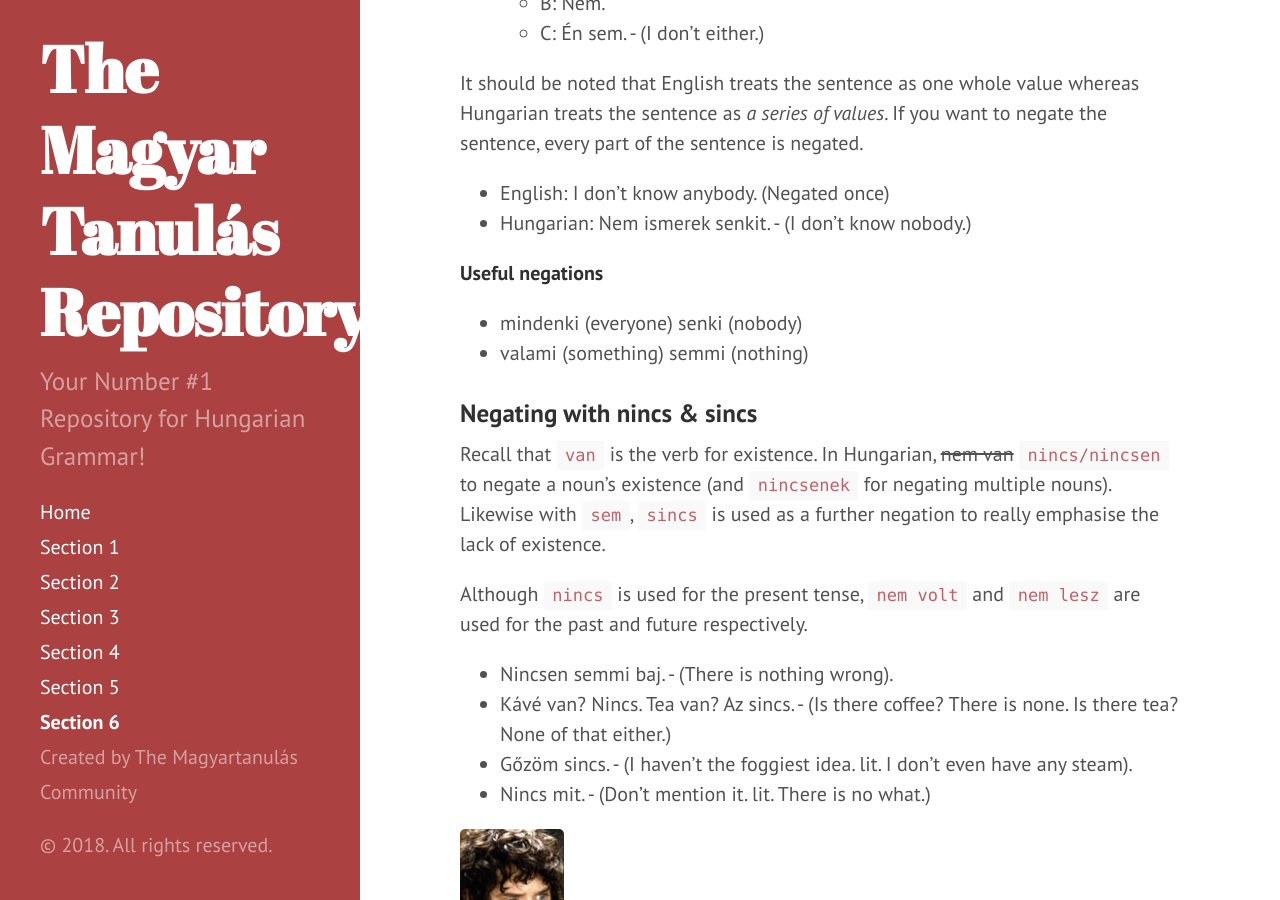
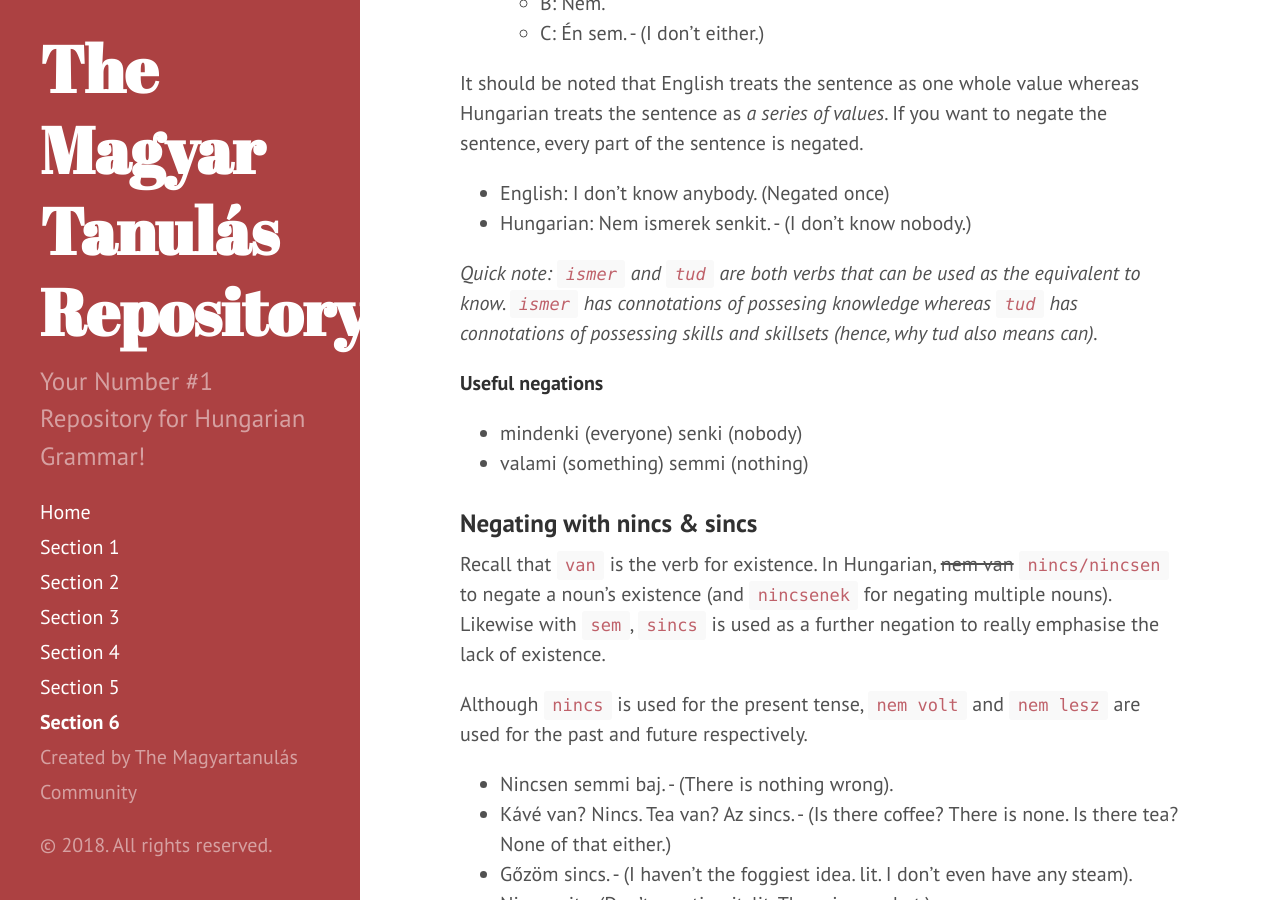
Before and after one commit to Magyartanulas/magyartanulas.github.io, a Jekyll site: the page built from Section6.md, in a window 1280 px wide and 900 px high, scrolled down 3244 px. Built offline with Jekyll 4.4.1, drawn with Linux system fonts in a browser that asks for light colours; Markdown is read by kramdown in place of the engine named in the settings.

Commit message:
Update Section6.md

```diff
--- a/Section6.md
+++ b/Section6.md
@@ -107,6 +107,8 @@ If you want to negate the sentence, every part of the sentence is negated.
 * English: I don't know anybody. (Negated once)
 * Hungarian: Nem ismerek senkit. - (I don't know nobody.)
 
+*Quick note: `ismer` and `tud` are both verbs that can be used as the equivalent to know. `ismer` has connotations of possesing knowledge whereas `tud` has connotations of possessing skills and skillsets (hence, why tud also means can).*
+
 **Useful negations**
 
 * mindenki (everyone) senki (nobody)
```
